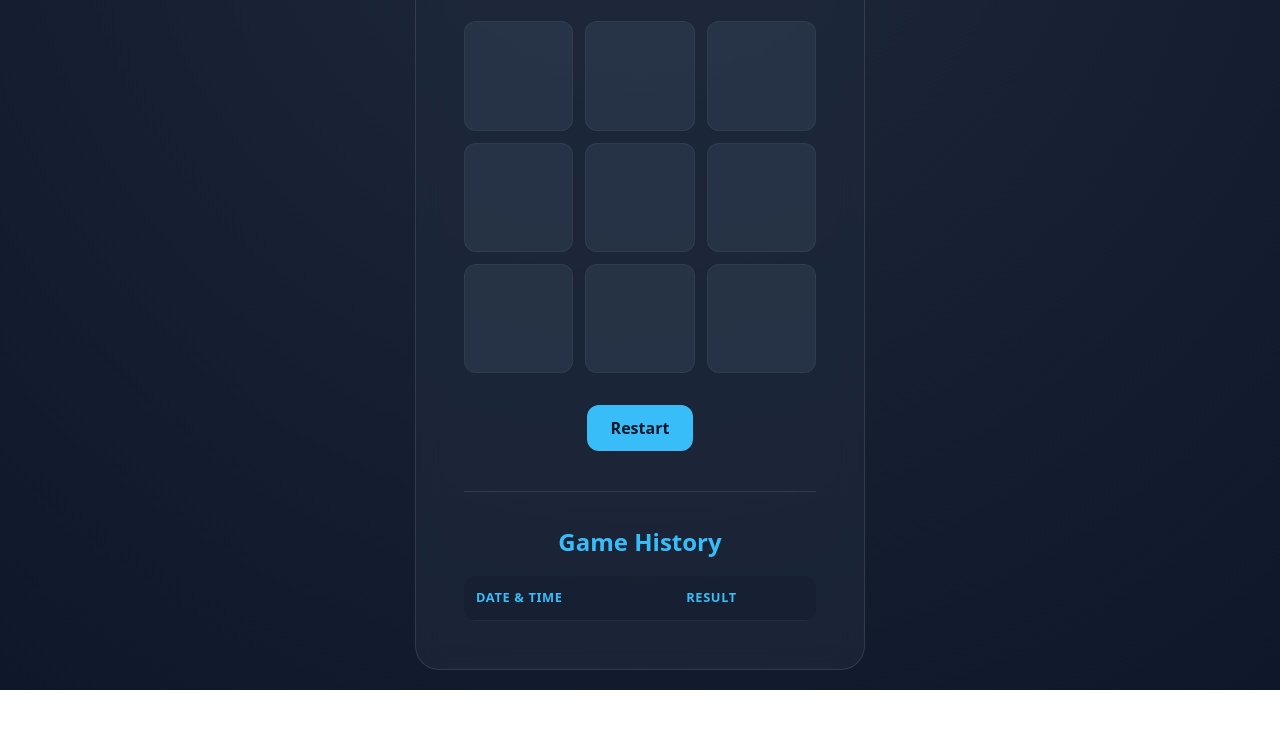
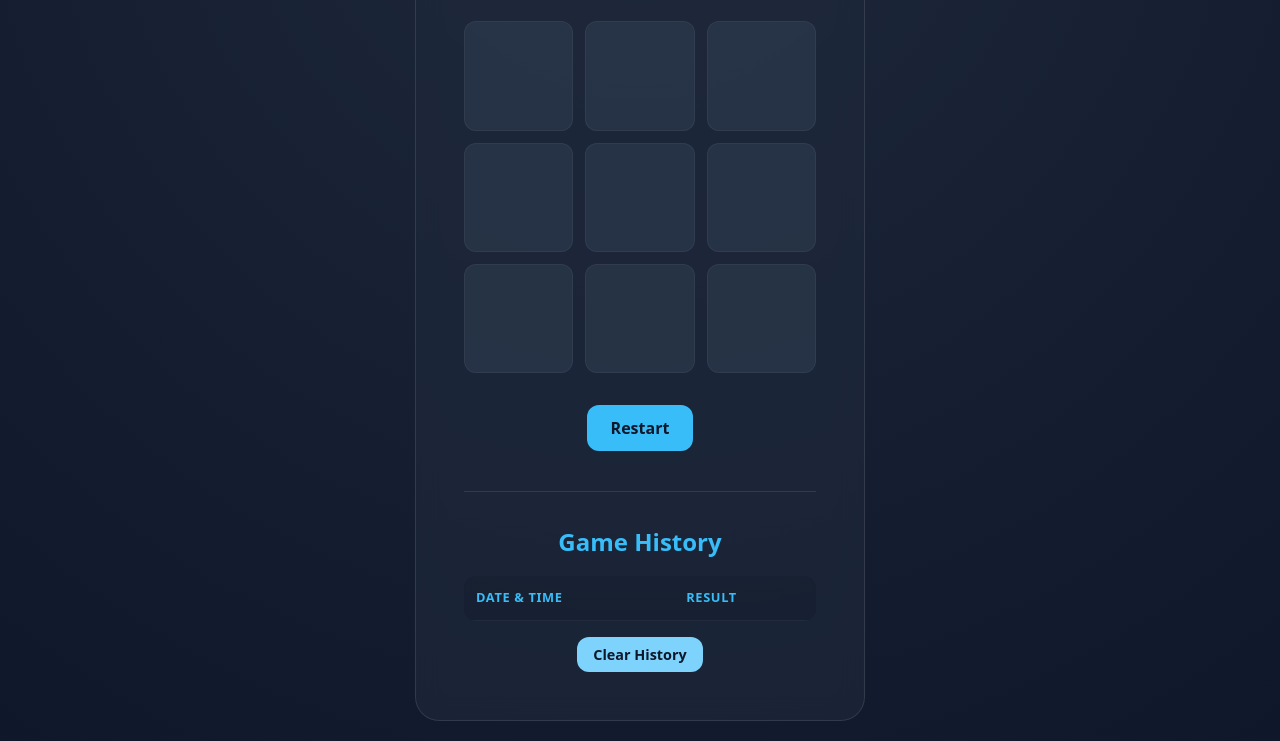
Before and after one commit to dafuloth/m2-project, a website: page index.html in a window 1280 px wide. Shown: the part 166-907 px from the top of the page. Before the commit the page ends 856 px from the top, so only its background shows below. Drawn offline with Linux system fonts and the light colour scheme.

Commit message:
feat: add Clear History button, add test and update README

```diff
--- a/assets/style.css
+++ b/assets/style.css
@@ -28,6 +28,29 @@ body {
   justify-content: center;
   padding: 20px;
   line-height: 1.5;
+}
+
+.scoreboard-actions {
+  display: flex;
+  justify-content: center;
+  margin-top: 1rem;
+}
+
+#clear-history {
+  background-color: var(--o-color);
+  color: var(--bg-color);
+  padding: 0.5rem 1rem;
+  font-size: 0.9rem;
+  font-family: var(--font-main);
+  font-weight: 700;
+  border: none;
+  border-radius: 12px;
+  cursor: pointer;
+  transition: all 0.2s ease;
+}
+
+#clear-history:hover {
+  background-color: #7dd3fc;
 }
 
 main {
--- a/index.html
+++ b/index.html
@@ -49,6 +49,9 @@
                     </tbody>
                 </table>
             </div>
+            <div class="scoreboard-actions">
+                <button id="clear-history">Clear History</button>
+            </div>
         </section>
 
         <dialog id="game-over-modal">
--- a/src/script.js
+++ b/src/script.js
@@ -7,6 +7,7 @@ const modalRestartBtn = document.getElementById('modal-restart');
 const modalCancelBtn = document.getElementById('modal-cancel');
 const winSound = document.getElementById('win-sound');
 const scoreboardBody = document.getElementById('scoreboard-body');
+const clearHistoryBtn = document.getElementById('clear-history');
 
 const STORAGE_KEY = 'tic-tac-toe-history';
 
@@ -149,6 +150,13 @@ function loadScoreboard() {
   history.reverse().forEach(entry => addResultToTable(entry));
 }
 
+function clearScoreboard() {
+  localStorage.removeItem(STORAGE_KEY);
+  if (scoreboardBody) {
+    scoreboardBody.innerHTML = '';
+  }
+}
+
 if (cells && cells.length > 0 && cells[0] !== null) {
   cells.forEach(cell => cell && cell.addEventListener('click', handleCellClick));
 }
@@ -165,6 +173,9 @@ if (modalCancelBtn) {
     modal.close();
   });
 }
+if (clearHistoryBtn) {
+  clearHistoryBtn.addEventListener('click', clearScoreboard);
+}
 
 init();
 loadScoreboard();
@@ -179,6 +190,7 @@ if (typeof module !== 'undefined' && module.exports) {
     recordGameResult,
     addResultToTable,
     loadScoreboard,
+    clearScoreboard,
     // Export getters for state variables
     get boardState() { return boardState; },
     set boardState(value) { boardState = value; },
```
Also changed, not shown: tests/scoreboard.test.js (+13 -1 lines), README.md.
